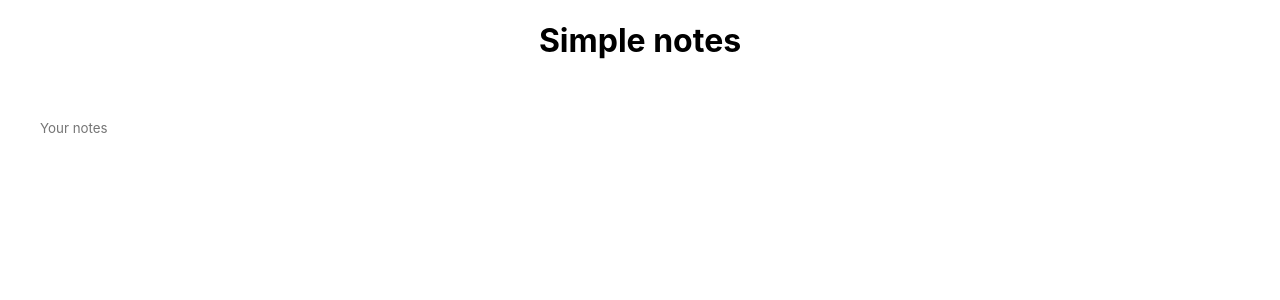
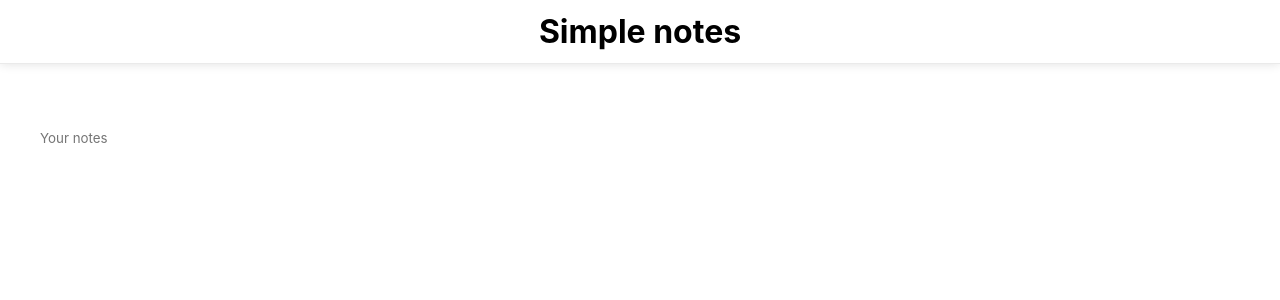
Before and after one commit to cristianbgp/simple-notes, a React (Create React App) app: page / in a window 1280 px wide. Shown: the top 300 px of the page. Built offline with nearby package versions, Linux system fonts and the light colour scheme.

Commit message:
Add header shadow

```diff
--- a/src/App.js
+++ b/src/App.js
@@ -5,11 +5,16 @@ import useLocalStorage from "./hooks/use-local-storage";
 const Container = styled.div`
   height: 100%;
 `;
-const Title = styled.h1`
-  height: 10%;
+const Title = styled.h1``;
+
+const Header = styled.header`
+  height: 8%;
+  margin-bottom: 2%;
   display: flex;
   justify-content: center;
   align-items: center;
+  border-bottom: 1px solid #eaeaea;
+  box-shadow: 0px 0px 10px 0px rgba(0, 0, 0, 0.12);
 `;
 
 const TextArea = styled.textarea`
@@ -33,7 +38,9 @@ function App() {
 
   return (
     <Container>
-      <Title>Simple notes</Title>
+      <Header>
+        <Title>Simple notes</Title>
+      </Header>
       <TextArea
         placeholder="Your notes"
         onChange={handleOnChange}
```
Also changed, not shown: src/index.js (line endings or trailing spaces).
